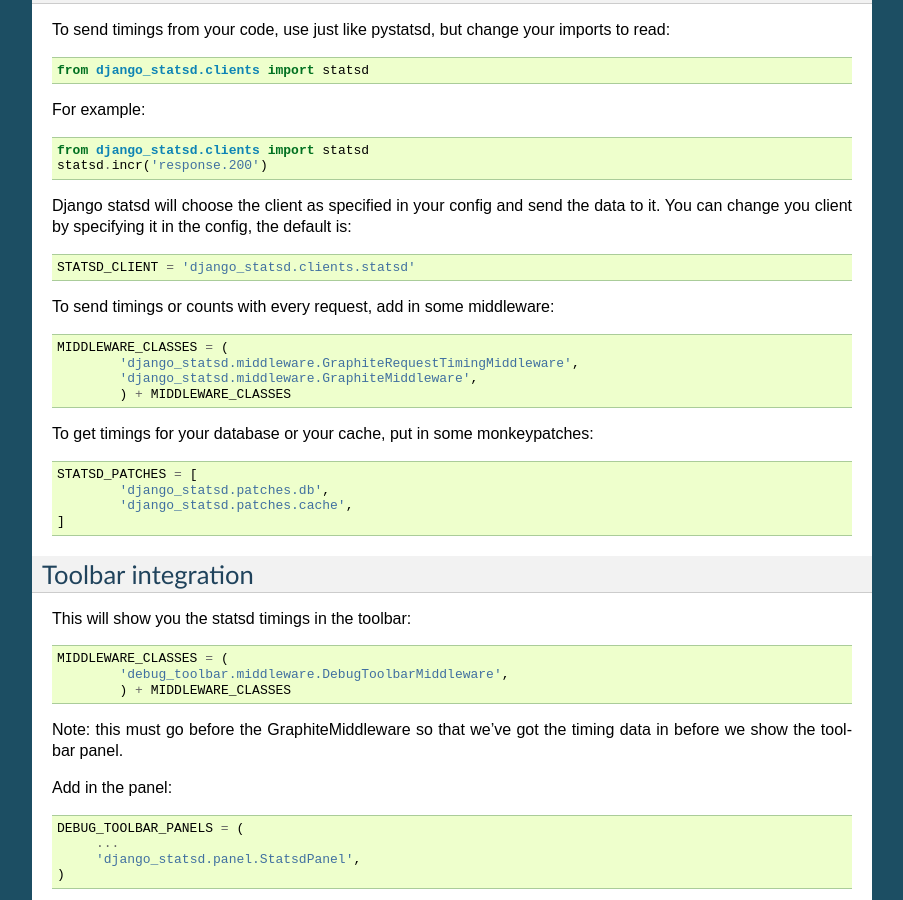
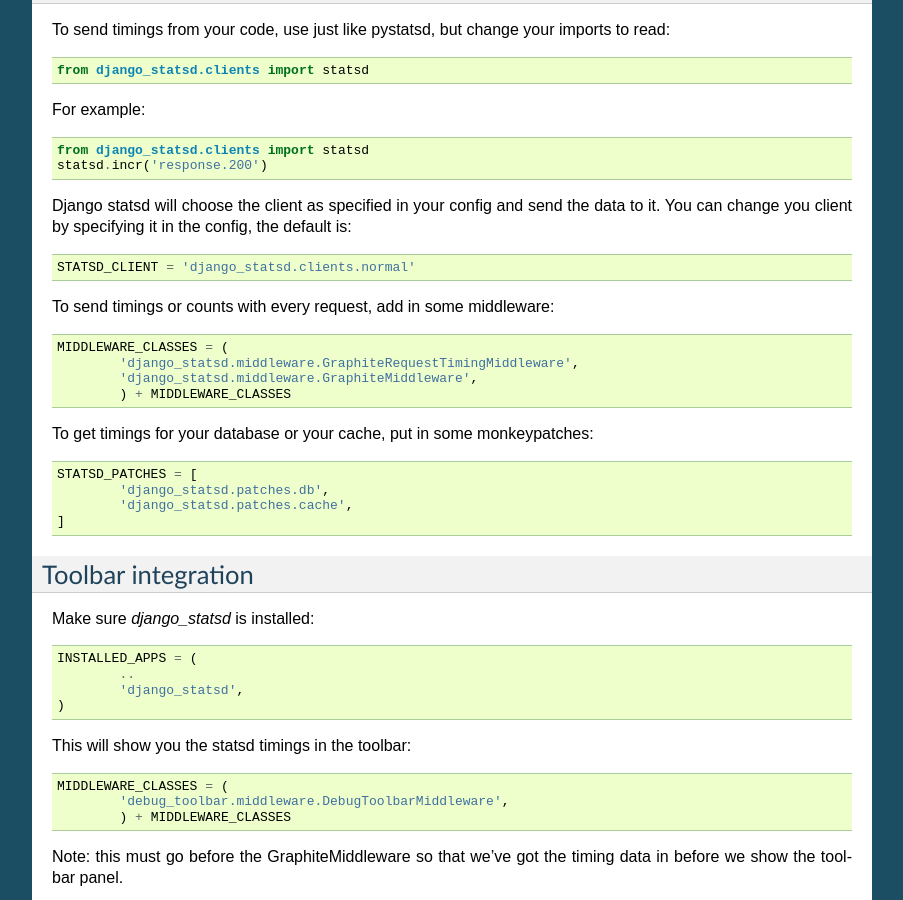
Before and after one commit to django-statsd/django-statsd, a Sphinx documentation site: the page built from docs/index.rst, in a window 1280 px wide and 900 px high, scrolled down 1300 px. Shown: the whole window, without its empty margins (198-1101 px from the left). Built offline with Sphinx 7.4.7, drawn with Linux system fonts in a browser that asks for light colours.

Commit message:
fix docs as per mikhail suggestions, thanks

```diff
--- a/docs/index.rst
+++ b/docs/index.rst
@@ -82,7 +82,7 @@ Django statsd will choose the client as specified in your config and send the
 data to it. You can change you client by specifying it in the config, the
 default is::
 
-        STATSD_CLIENT = 'django_statsd.clients.statsd'
+        STATSD_CLIENT = 'django_statsd.clients.normal'
 
 To send timings or counts with every request, add in some middleware::
 
@@ -100,6 +100,13 @@ To get timings for your database or your cache, put in some monkeypatches::
 
 Toolbar integration
 -------------------
+
+Make sure `django_statsd` is installed::
+
+        INSTALLED_APPS = (
+                ..
+                'django_statsd',
+        )
 
 This will show you the statsd timings in the toolbar::
 
```
